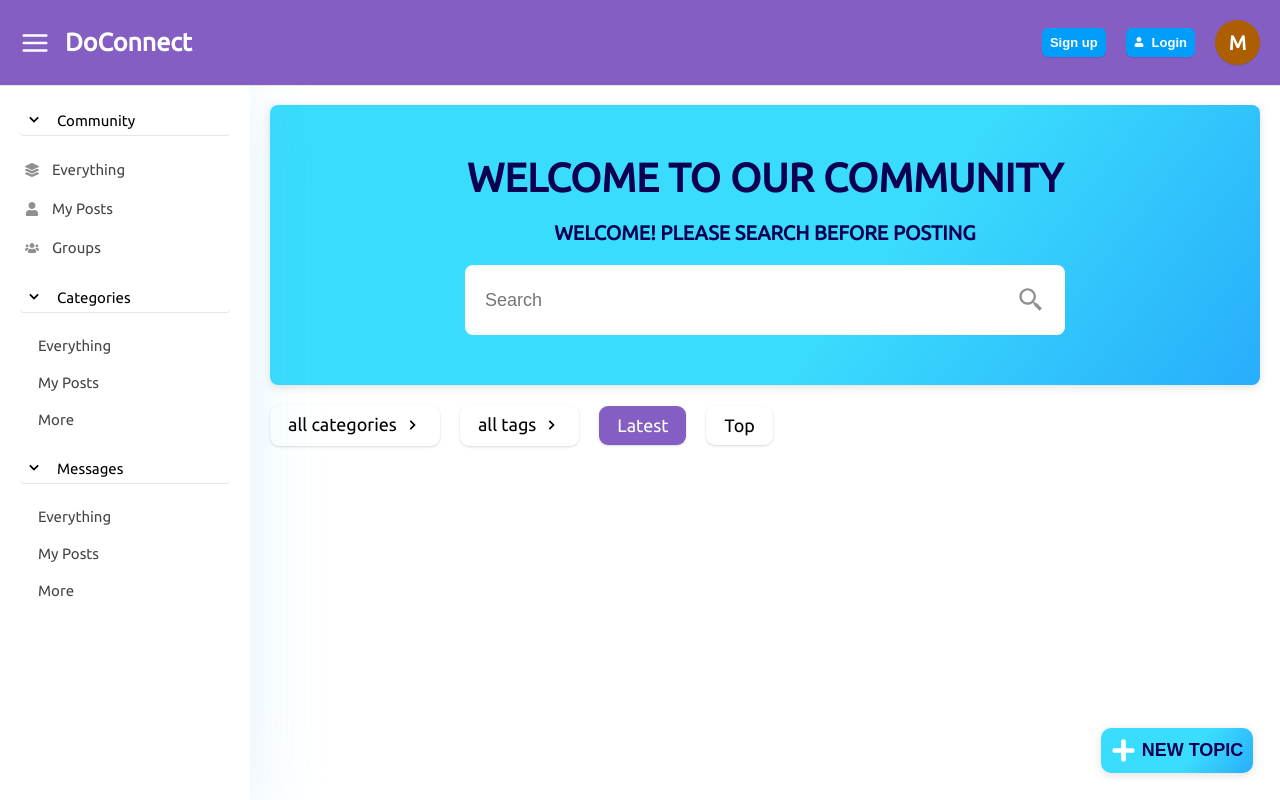
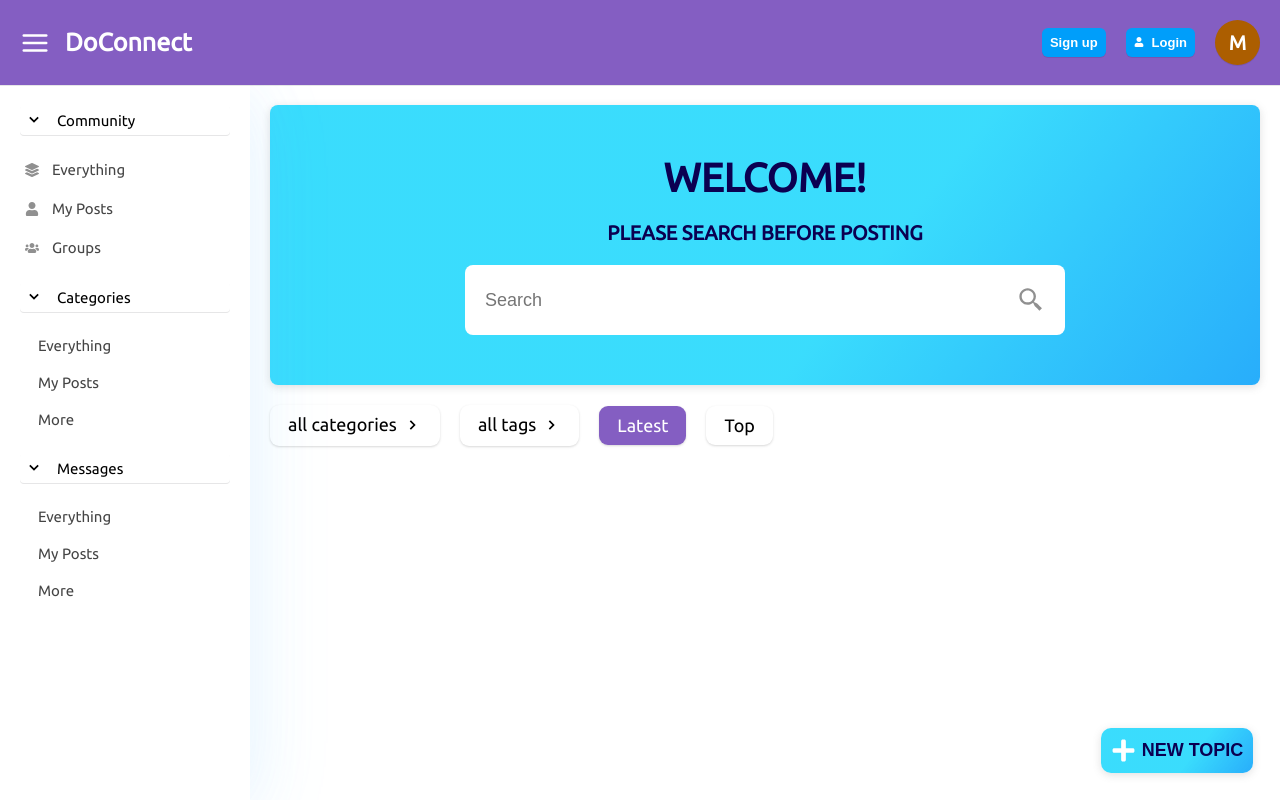
Before and after one commit to mhdZhHan/do-connect, a Next.js app in the folder client/: page / in a window 1280 px wide. Shown: the top 800 px of the page. Built offline with nearby package versions, Linux system fonts and the light colour scheme.

Commit message:
Update banner texts

```diff
--- a/client/components/home/Banner.js
+++ b/client/components/home/Banner.js
@@ -5,10 +5,10 @@ function HomeBanner() {
     return (
         <div className={styles.banner_container}>
             <h1 className={styles.banner_container__title}>
-                Welcome to our community
+                Welcome!
             </h1>
             <h2 className={styles.banner_container__subtitle}>
-                Welcome! Please search before posting
+                Please search before posting
             </h2>
             <div className={styles.banner_container__search_box}>
                 <input
```
